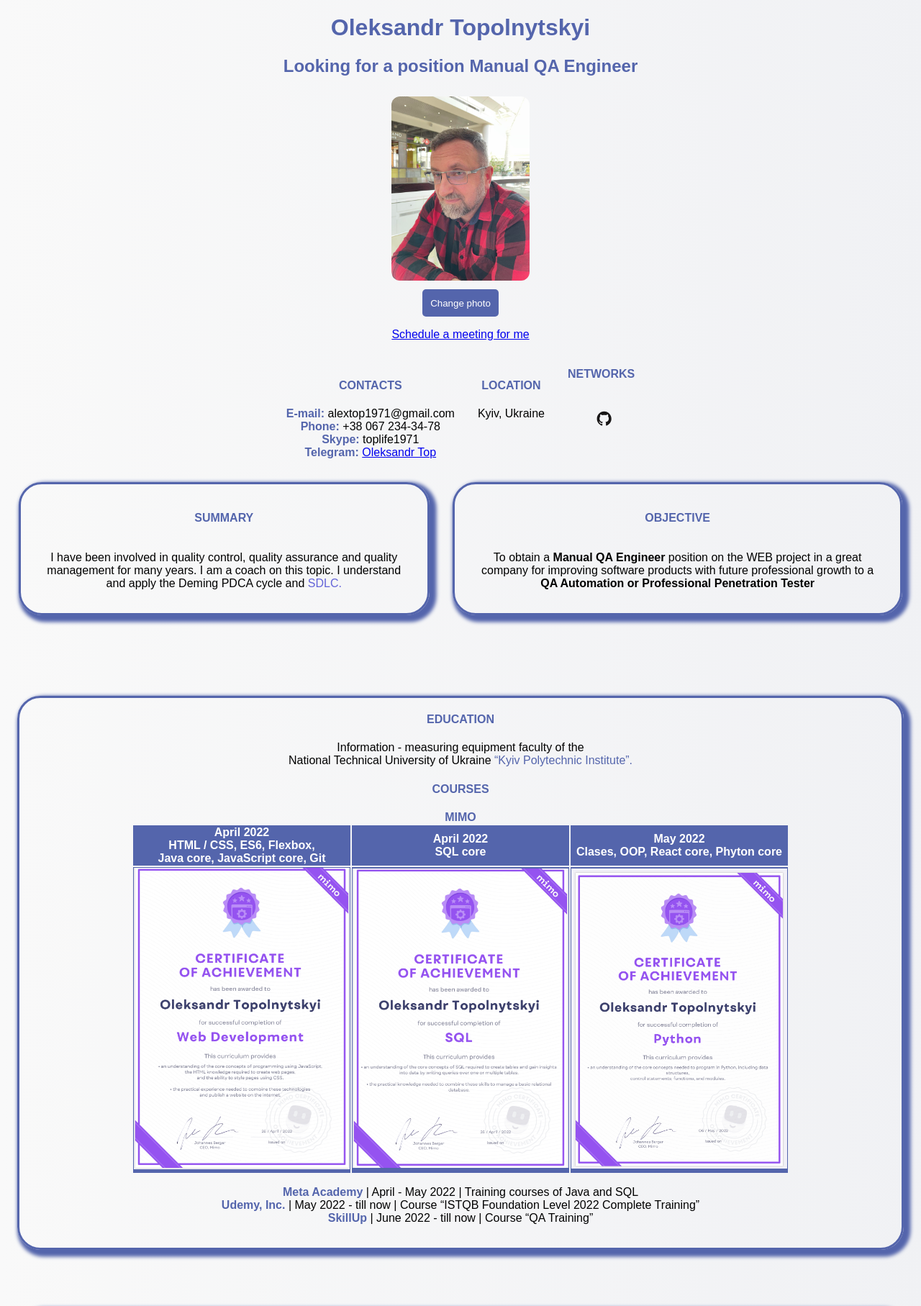
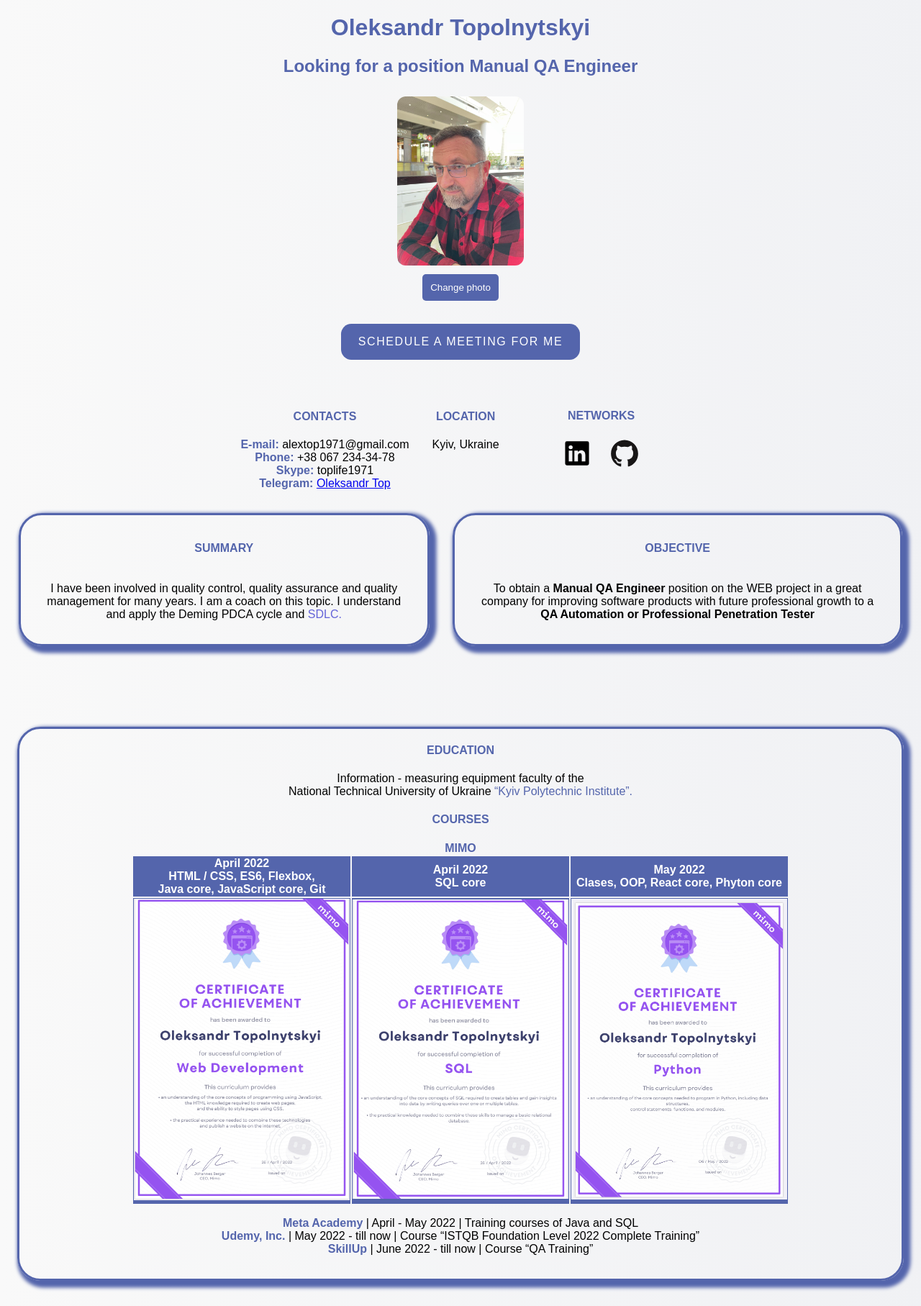
Before and after one commit to Topalex1971/SkillUp_Project_My_CV, a PHP site: page / in a window 1280 px wide. Shown: the part 76-1891 px from the top of the page at 72% size. Run offline with PHP 8.4, Linux system fonts and the light colour scheme; some web fonts are replaced.

Commit message:
Update style.css
Added svg icon LinkedIn & GitHub+ Schedule meeting for me

```diff
--- a/style.css
+++ b/style.css
@@ -1,4 +1,10 @@
 @import url('https://fonts.googleapis.com/css2?family=Anek+Malayalam:wght@200;300;400;500;600;700;800&display=swap');
+
+*,
+*::before,
+*::after {
+  box-sizing: border-box;
+}
 
 body{
     font-family: 'Anek Malayalam', sans-serif;
@@ -42,6 +48,7 @@ ul li{
     display: inline-flex;
     margin: 0.1rem;
 }
+
 /* Dropdown menu*/
 .dropdown {
     float: right;
@@ -120,6 +127,45 @@ h1,h2{
     color: black;
     transition: all 0.275s ease-in;
 }
+
+/*---- MEETING -------*/
+
+.span-shadow {text-align:center}
+.span-shadow span {
+  display: inline-block;
+  text-transform: uppercase;
+    letter-spacing: 0.1rem;
+  margin: 1rem;
+  padding: 1rem 1.5rem;
+  cursor: pointer;
+  border-radius: 0.9rem;
+  color: white;
+  transition: .2s linear;
+}
+.span-shadow span:nth-child(1) {background:rgb(84, 101, 172)}
+.span-shadow span:nth-child(1):hover {
+  box-shadow: 0 0 0 0.1rem white, 0 0 0 0.2rem rgb(84, 101, 172);
+}
+.span-shadow span:nth-child(2) {background:#C1F1E4}
+.span-shadow span:nth-child(2):hover {
+  box-shadow: 12rem 0 0 0 rgba(0,0,0,.3) inset;
+}
+.span-shadow span:nth-child(3) {background:rgb(84, 101, 172)}
+.span-shadow span:nth-child(3):hover {
+  box-shadow: 0 0 0 0.2rem rgb(84, 101, 172) inset, 0 0 0 2.2rem white inset;
+}
+.span-shadow span:nth-child(4) {
+  background: rgb(84, 101, 172);
+  position: relative;
+  top: 0;
+  left: 0;
+}
+.span-shadow span:nth-child(4):hover {
+  box-shadow: 0.2rem 0.2rem white, 2.2rem 2.2rem rgb(84, 101, 172);
+  top: -0.2rem;
+  left: -0.2rem;
+}
+
     /* CONTACTS*/
 .container{
     display: flex;
@@ -145,7 +191,7 @@ h1,h2{
 }
 
 
-.network_path{
+/*.network_path{
     display: flex;
     flex-direction: row;
     margin: 0 0 1.5rem 0;
@@ -164,8 +210,46 @@ h1,h2{
     padding-left: 0.5rem;
     padding-right: 0.5rem;
     margin: 0;
+}*/
+
+/* ----------icons svg ------------- */
+
+.net-container{
+
+    margin-right: 10px;
+    margin-left: 10px;
+    padding-top: 15px;
+    padding-bottom: 10px;
+    width: 200px;
+   align-items: center;
+   justify-content: center;
 }
 
+.icon-li,
+.icon-gi {
+    width: 40px;
+    height: 40px;
+    cursor: pointer;
+    margin-right: 10px;
+}
+
+.icon-gi :hover{
+  fill: rgb(84, 101, 172);;
+
+}
+.icon-li :hover{
+    fill: rgb(84, 101, 172);;
+}
+
+.network-list li {
+    padding-right: 10px;
+    align-items: center;
+    justify-content: center;
+    text-decoration: none;
+
+    text-align: center;
+}
+/*------ Objects - SUMMARY -------*/
 .container-sum-obj{
     display: flex;
     flex-direction: column;
@@ -834,7 +918,7 @@ footer ul {
     font-size: 1rem;
     padding: 0 1rem 0 1rem;
 }
-/*----Burger menu ------*/
+/*----Humburger menu ------*/
     .burger-menu_button{
         position: fixed;
         top: 1rem;
```
